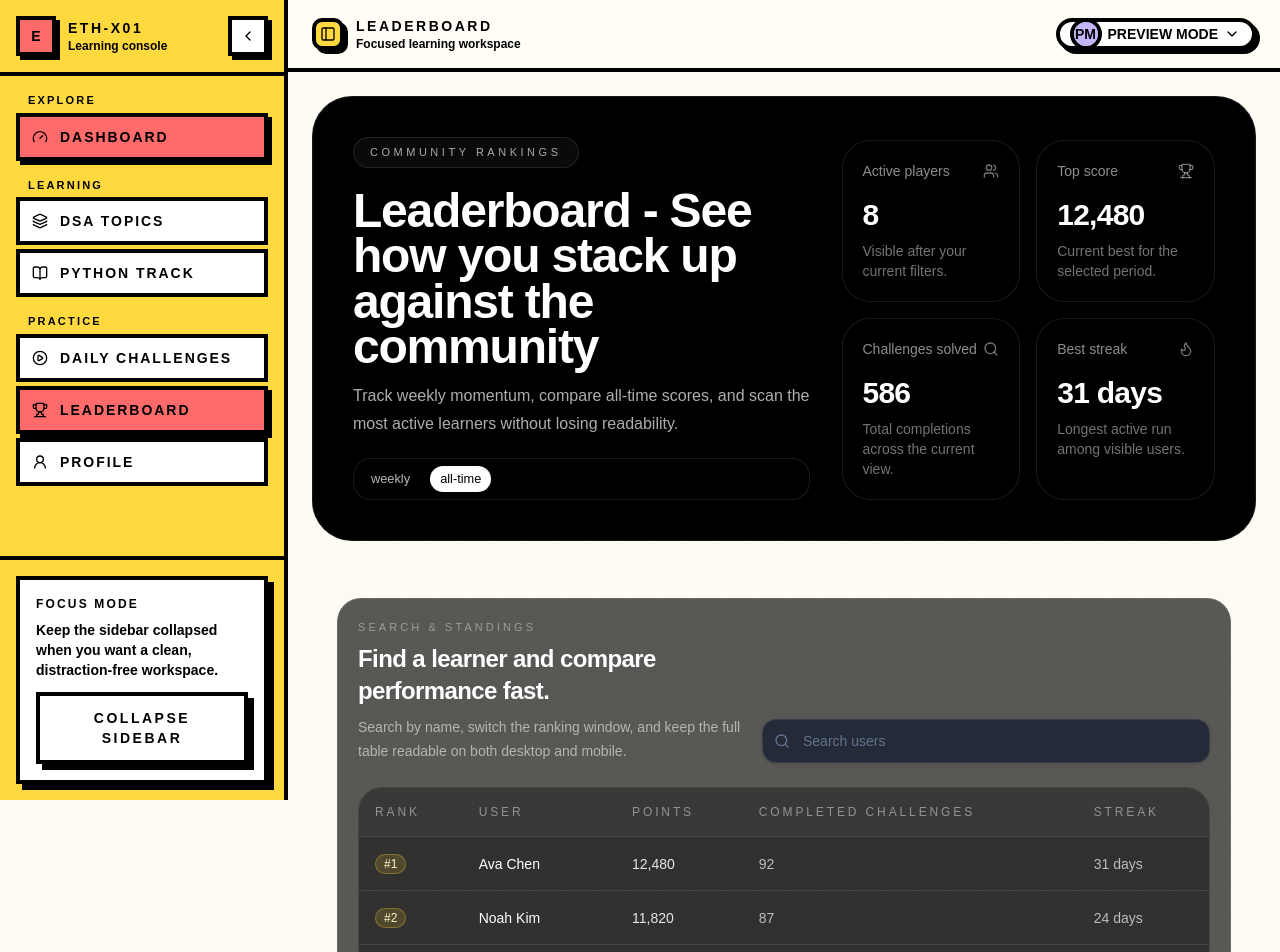
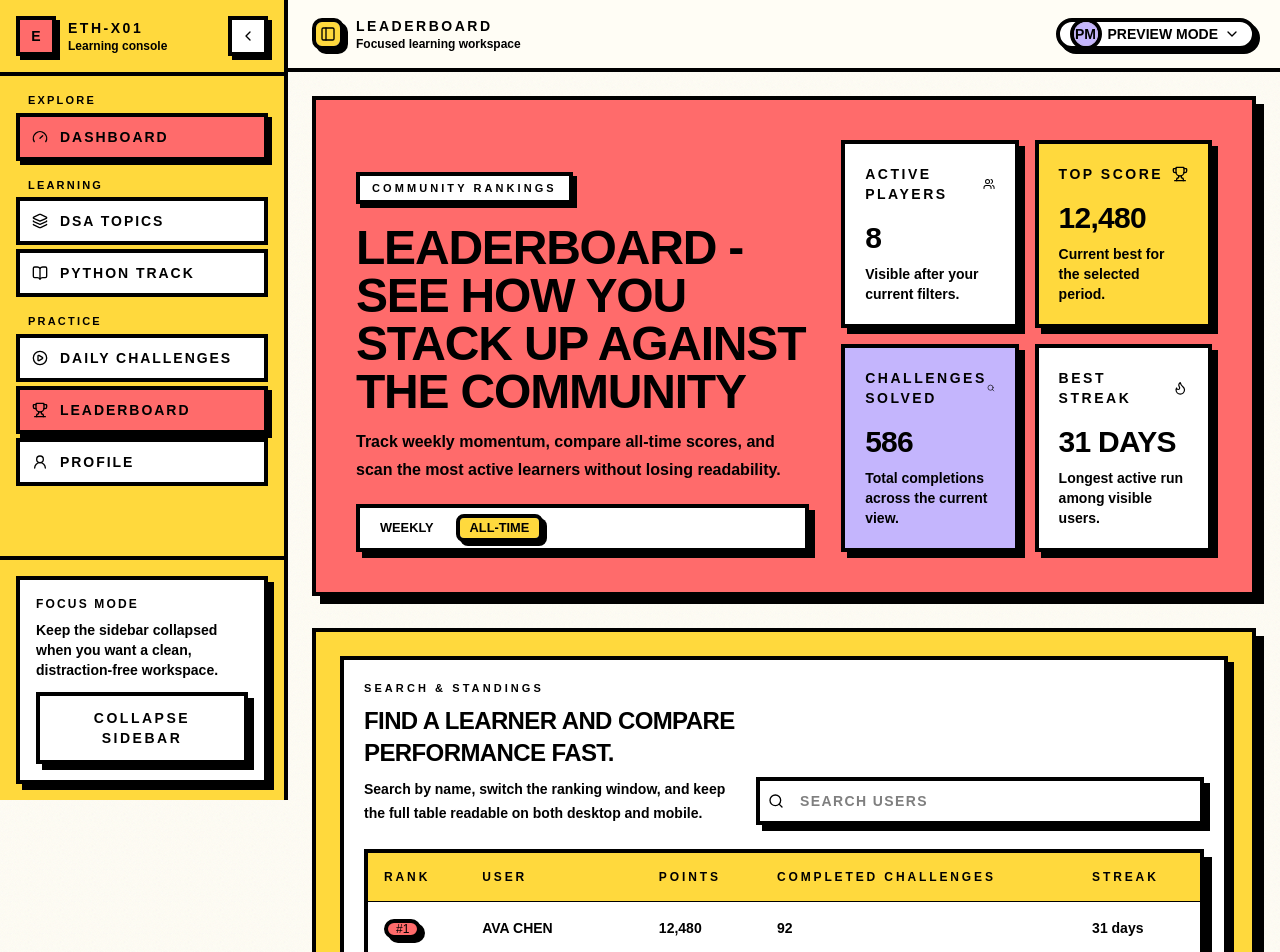
Before and after one commit to natnaelesk/ETH-X01, a React (Vite) app: page /dashboard/leaderboard in a window 1280 px wide. Shown: the top 952 px of the page. Built offline with nearby package versions, Linux system fonts and the light colour scheme; no server answers; the database is empty.

Commit message:
refactor(ui): update styles for Leaderboard, Challenges, and Profile pages and related components to enhance the neo design for consistency

```diff
--- a/src/components/shared/SearchField.jsx
+++ b/src/components/shared/SearchField.jsx
@@ -4,9 +4,9 @@ import { cn } from "@/lib/utils";
 export function SearchField({ className, ...props }) {
   return (
     <div className={cn('relative', className)}>
-      <Search className="pointer-events-none absolute left-3 top-1/2 h-4 w-4 -translate-y-1/2 text-slate-500" />
+      <Search className="pointer-events-none absolute left-3 top-1/2 h-4 w-4 -translate-y-1/2 text-black" />
       <input
-        className="h-11 w-full rounded-xl border border-white/10 bg-slate-900/70 pl-10 pr-4 text-sm text-slate-100 placeholder:text-slate-500 shadow-sm shadow-black/10 outline-none transition focus:border-indigo-400/60 focus:ring-2 focus:ring-indigo-400/20"
+        className="neo-focus-ring h-12 w-full border-4 border-black bg-white pl-10 pr-4 text-sm font-bold uppercase tracking-[0.1em] text-black placeholder:text-black/50 shadow-[6px_6px_0px_0px_#000] outline-none transition focus:bg-[#FFD93D]"
         {...props}
       />
     </div>
--- a/src/features/Leaderboard/components/LeaderboardTable.jsx
+++ b/src/features/Leaderboard/components/LeaderboardTable.jsx
@@ -3,39 +3,39 @@ import { Badge } from '../../../components/ui/badge'
 
 export function LeaderboardTable({ entries }) {
   return (
-    <div className="overflow-hidden rounded-[1.5rem] border border-white/10 bg-black/45">
+    <div className="overflow-hidden border-4 border-black bg-white shadow-[8px_8px_0px_0px_#000]">
       <Table>
-        <TableHeader className="bg-white/[0.04]">
-          <TableRow className="border-white/10 hover:bg-transparent">
-            <TableHead className="px-4 py-4 text-xs font-medium uppercase tracking-[0.24em] text-white/45">Rank</TableHead>
-            <TableHead className="px-4 py-4 text-xs font-medium uppercase tracking-[0.24em] text-white/45">User</TableHead>
-            <TableHead className="px-4 py-4 text-xs font-medium uppercase tracking-[0.24em] text-white/45">Points</TableHead>
-            <TableHead className="px-4 py-4 text-xs font-medium uppercase tracking-[0.24em] text-white/45">Completed challenges</TableHead>
-            <TableHead className="px-4 py-4 text-xs font-medium uppercase tracking-[0.24em] text-white/45">Streak</TableHead>
+        <TableHeader className="bg-[#FFD93D]">
+          <TableRow className="border-b-4 border-black hover:bg-transparent">
+            <TableHead className="px-4 py-4 text-xs font-black uppercase tracking-[0.24em] text-black">Rank</TableHead>
+            <TableHead className="px-4 py-4 text-xs font-black uppercase tracking-[0.24em] text-black">User</TableHead>
+            <TableHead className="px-4 py-4 text-xs font-black uppercase tracking-[0.24em] text-black">Points</TableHead>
+            <TableHead className="px-4 py-4 text-xs font-black uppercase tracking-[0.24em] text-black">Completed challenges</TableHead>
+            <TableHead className="px-4 py-4 text-xs font-black uppercase tracking-[0.24em] text-black">Streak</TableHead>
           </TableRow>
         </TableHeader>
         <TableBody>
           {entries.map((entry) => (
             <TableRow
               key={entry.rank}
-              className="border-white/10 text-white/72 transition hover:bg-white/[0.03]"
+              className="border-b-4 border-black text-black transition hover:bg-[#FFFDF5]"
             >
               <TableCell className="px-4 py-4">
                 <Badge
                   className={
                     entry.rank <= 3
-                      ? 'border-amber-300/30 bg-amber-300/15 text-amber-100'
-                      : 'border-white/10 bg-white/[0.05] text-white/72'
+                      ? 'rounded-full border-4 border-black bg-[#FF6B6B] text-black shadow-[4px_4px_0px_0px_#000]'
+                      : 'rounded-full border-4 border-black bg-white text-black shadow-[4px_4px_0px_0px_#000]'
                   }
                   variant="outline"
                 >
                   #{entry.rank}
                 </Badge>
               </TableCell>
-              <TableCell className="px-4 py-4 font-medium text-white">{entry.user}</TableCell>
-              <TableCell className="px-4 py-4 font-medium text-white/88">{entry.points.toLocaleString()}</TableCell>
-              <TableCell className="px-4 py-4 text-white/68">{entry.completed}</TableCell>
-              <TableCell className="px-4 py-4 text-white/68">{entry.streak} days</TableCell>
+              <TableCell className="px-4 py-4 font-black uppercase text-black">{entry.user}</TableCell>
+              <TableCell className="px-4 py-4 font-black uppercase text-black">{entry.points.toLocaleString()}</TableCell>
+              <TableCell className="px-4 py-4 font-bold text-black">{entry.completed}</TableCell>
+              <TableCell className="px-4 py-4 font-bold text-black">{entry.streak} days</TableCell>
             </TableRow>
           ))}
         </TableBody>
--- a/src/features/Leaderboard/pages/LeaderboardPage.jsx
+++ b/src/features/Leaderboard/pages/LeaderboardPage.jsx
@@ -11,8 +11,8 @@ import { LeaderboardTable } from "../components/LeaderboardTable";
 function LeaderboardSkeleton() {
   return (
     <div className="space-y-4">
-      <Skeleton className="h-14 w-full rounded-2xl bg-white/5" />
-      <Skeleton className="h-96 w-full rounded-[1.5rem] bg-white/5" />
+      <Skeleton className="h-14 w-full border-4 border-black bg-[#FFD93D]" />
+      <Skeleton className="h-96 w-full border-4 border-black bg-[#C4B5FD]" />
     </div>
   );
 }
@@ -56,31 +56,31 @@ export function LeaderboardPage() {
 
   return (
     <div className="space-y-8">
-      <section className="relative overflow-hidden rounded-[2.5rem] border border-white/10 bg-black px-6 py-8 sm:px-8 lg:px-10 lg:py-10">
+      <section className="neo-panel relative overflow-hidden bg-[#FF6B6B] px-6 py-8 sm:px-8 lg:px-10 lg:py-10">
         <div className="relative grid gap-8 lg:grid-cols-[1.1fr_0.9fr] lg:items-end">
           <div className="space-y-5">
-            <p className="inline-flex rounded-full border border-white/10 bg-white/[0.04] px-4 py-1.5 text-[11px] font-medium uppercase tracking-[0.32em] text-white/65">
+            <p className="neo-kicker bg-white">
               Community Rankings
             </p>
 
             <div className="space-y-3">
-              <h1 className="max-w-3xl text-4xl font-semibold leading-[0.95] tracking-tight text-white sm:text-5xl">
+              <h1 className="neo-display max-w-3xl text-4xl sm:text-5xl">
                 Leaderboard - See how you stack up against the community
               </h1>
-              <p className="max-w-2xl text-sm leading-7 text-white/68 sm:text-base">
+              <p className="max-w-2xl text-sm font-bold leading-7 text-black sm:text-base">
                 Track weekly momentum, compare all-time scores, and scan the
                 most active learners without losing readability.
               </p>
             </div>
 
-            <div className="flex flex-wrap items-center gap-2 rounded-2xl border border-white/10 bg-black/60 p-1.5">
+            <div className="flex flex-wrap items-center gap-2 border-4 border-black bg-white p-1.5 shadow-[6px_6px_0px_0px_#000]">
               {["weekly", "all-time"].map((value) => (
                 <Button
                   key={value}
                   className={
                     period === value
-                      ? "rounded-xl bg-white text-black hover:bg-white/90"
-                      : "rounded-xl border border-transparent text-white/72 hover:bg-white/10 hover:text-white"
+                      ? "border-4 border-black bg-[#FFD93D] font-black uppercase text-black shadow-[4px_4px_0px_0px_#000] hover:bg-[#FFD93D]"
+                      : "border-4 border-transparent bg-transparent font-black uppercase text-black hover:border-black hover:bg-[#C4B5FD] hover:shadow-[4px_4px_0px_0px_#000]"
                   }
                   onClick={() => setPeriod(value)}
                   size="sm"
@@ -93,54 +93,54 @@ export function LeaderboardPage() {
           </div>
 
           <div className="grid gap-4 sm:grid-cols-2">
-            <div className="rounded-[1.75rem] border border-white/10 bg-black/70 p-5">
+            <div className="border-4 border-black bg-white p-5 shadow-[6px_6px_0px_0px_#000]">
               <div className="flex items-center justify-between">
-                <p className="text-sm text-white/55">Active players</p>
-                <Users className="h-4 w-4 text-white/45" />
+                <p className="text-sm font-bold uppercase tracking-[0.18em] text-black">Active players</p>
+                <Users className="h-4 w-4 text-black" />
               </div>
-              <p className="mt-4 text-3xl font-semibold tracking-tight text-white">
+              <p className="mt-4 text-3xl font-black uppercase tracking-tight text-black">
                 {stats.activePlayers}
               </p>
-              <p className="mt-2 text-sm text-white/45">
+              <p className="mt-2 text-sm font-bold text-black">
                 Visible after your current filters.
               </p>
             </div>
 
-            <div className="rounded-[1.75rem] border border-white/10 bg-black/70 p-5">
+            <div className="border-4 border-black bg-[#FFD93D] p-5 shadow-[6px_6px_0px_0px_#000]">
               <div className="flex items-center justify-between">
-                <p className="text-sm text-white/55">Top score</p>
-                <Trophy className="h-4 w-4 text-white/45" />
+                <p className="text-sm font-bold uppercase tracking-[0.18em] text-black">Top score</p>
+                <Trophy className="h-4 w-4 text-black" />
               </div>
-              <p className="mt-4 text-3xl font-semibold tracking-tight text-white">
+              <p className="mt-4 text-3xl font-black uppercase tracking-tight text-black">
                 {stats.topScore.toLocaleString()}
               </p>
-              <p className="mt-2 text-sm text-white/45">
+              <p className="mt-2 text-sm font-bold text-black">
                 Current best for the selected period.
               </p>
             </div>
 
-            <div className="rounded-[1.75rem] border border-white/10 bg-black/70 p-5">
+            <div className="border-4 border-black bg-[#C4B5FD] p-5 shadow-[6px_6px_0px_0px_#000]">
               <div className="flex items-center justify-between">
-                <p className="text-sm text-white/55">Challenges solved</p>
-                <Search className="h-4 w-4 text-white/45" />
+                <p className="text-sm font-bold uppercase tracking-[0.18em] text-black">Challenges solved</p>
+                <Search className="h-4 w-4 text-black" />
               </div>
-              <p className="mt-4 text-3xl font-semibold tracking-tight text-white">
+              <p className="mt-4 text-3xl font-black uppercase tracking-tight text-black">
                 {stats.totalCompleted.toLocaleString()}
               </p>
-              <p className="mt-2 text-sm text-white/45">
+              <p className="mt-2 text-sm font-bold text-black">
                 Total completions across the current view.
               </p>
             </div>
 
-            <div className="rounded-[1.75rem] border border-white/10 bg-black/70 p-5">
+            <div className="border-4 border-black bg-white p-5 shadow-[6px_6px_0px_0px_#000]">
               <div className="flex items-center justify-between">
-                <p className="text-sm text-white/55">Best streak</p>
-                <Flame className="h-4 w-4 text-white/45" />
+                <p className="text-sm font-bold uppercase tracking-[0.18em] text-black">Best streak</p>
+                <Flame className="h-4 w-4 text-black" />
               </div>
-              <p className="mt-4 text-3xl font-semibold tracking-tight text-white">
+              <p className="mt-4 text-3xl font-black uppercase tracking-tight text-black">
                 {stats.bestStreak} days
               </p>
-              <p className="mt-2 text-sm text-white/45">
+              <p className="mt-2 text-sm font-bold text-black">
                 Longest active run among visible users.
               </p>
             </div>
@@ -148,17 +148,17 @@ export function LeaderboardPage() {
         </div>
       </section>
 
-      <section className="rounded-[2rem] border border-white/10 bg-white/[0.03] p-4 sm:p-6">
-        <div className="rounded-[1.5rem] border border-white/10 bg-black/65 p-4 sm:p-5">
+      <section className="neo-panel bg-[#FFD93D] p-4 sm:p-6">
+        <div className="border-4 border-black bg-white p-4 shadow-[6px_6px_0px_0px_#000] sm:p-5">
           <div className="flex flex-col gap-4 lg:flex-row lg:items-end lg:justify-between">
             <div className="space-y-2">
-              <p className="text-[11px] font-medium uppercase tracking-[0.28em] text-white/40">
+              <p className="text-[11px] font-black uppercase tracking-[0.28em] text-black">
                 Search & standings
               </p>
-              <h2 className="text-2xl font-semibold tracking-tight text-white">
+              <h2 className="text-2xl font-black uppercase tracking-tight text-black">
                 Find a learner and compare performance fast.
               </h2>
-              <p className="max-w-2xl text-sm leading-6 text-white/55">
+              <p className="max-w-2xl text-sm font-bold leading-6 text-black">
                 Search by name, switch the ranking window, and keep the full
                 table readable on both desktop and mobile.
               </p>
```
Also changed, not shown: src/components/shared/EmptyState.jsx (+5 -5 lines), src/features/challenges/components/ChallengeCard.jsx (+19 -19 lines), src/features/challenges/pages/ChallengesPage.jsx (+13 -13 lines), src/features/profile/pages/ProfilePage.jsx (+24 -26 lines).
